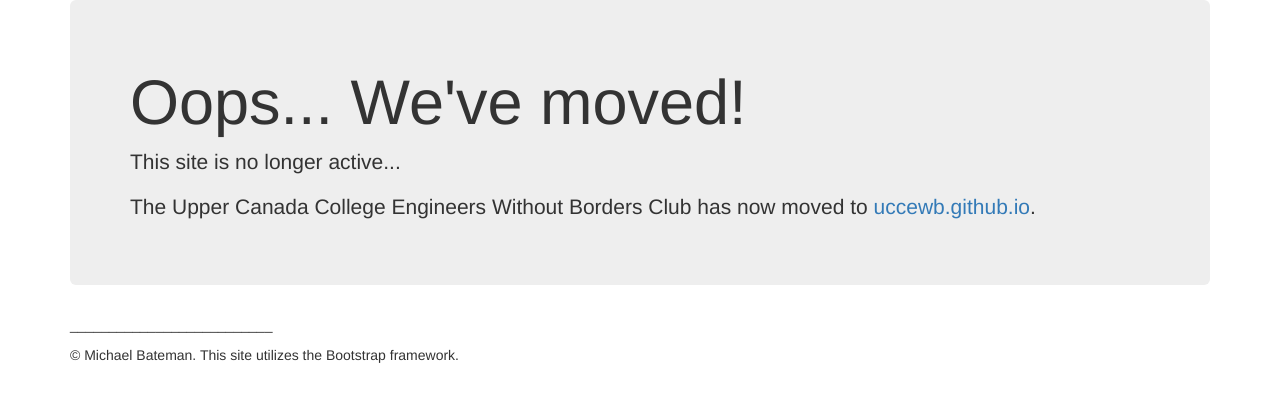
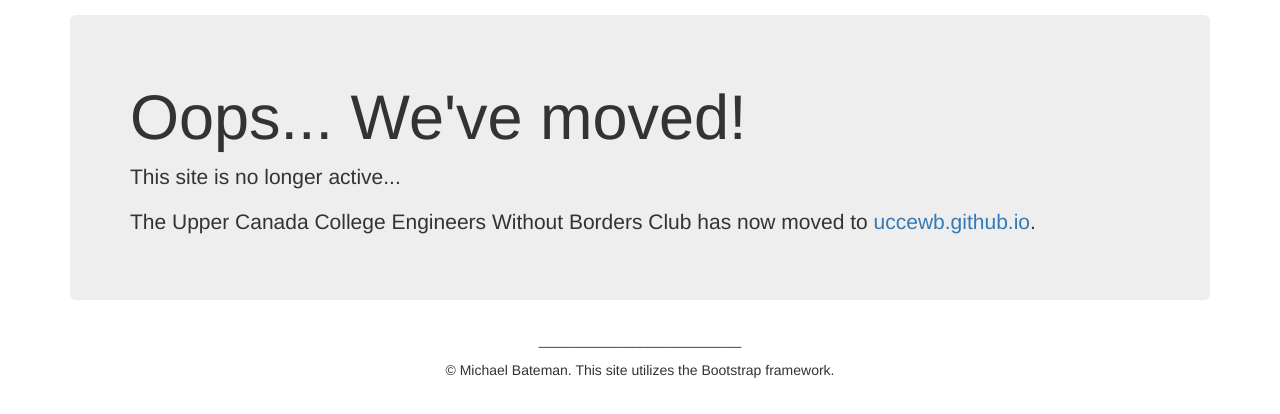
Before and after one commit to UCCEWB/redirect, a plain HTML site: page index.html in a window 1280 px wide. Drawn offline with nearby package versions, Linux system fonts and the light colour scheme.

Commit message:
Update index.html

```diff
--- a/index.html
+++ b/index.html
@@ -6,7 +6,7 @@
     <script src="https://maxcdn.bootstrapcdn.com/bootstrap/3.3.7/js/bootstrap.min.js"></script>
   </head>
   <body>
-    <div class="container">
+    <div class="container" style="padding-top: 15px">
       <div class="jumbotron">
         <h1>Oops... We've moved!</h1>
         <p>This site is no longer active...</p>
@@ -15,7 +15,7 @@
     </div>
   </body>
   <footer>
-    <div class="container">
+    <div class="container" style="text-align: center">
       <p>__________________________</p>
       <p>&copy; Michael Bateman. This site utilizes the Bootstrap framework.
     </div>
```
